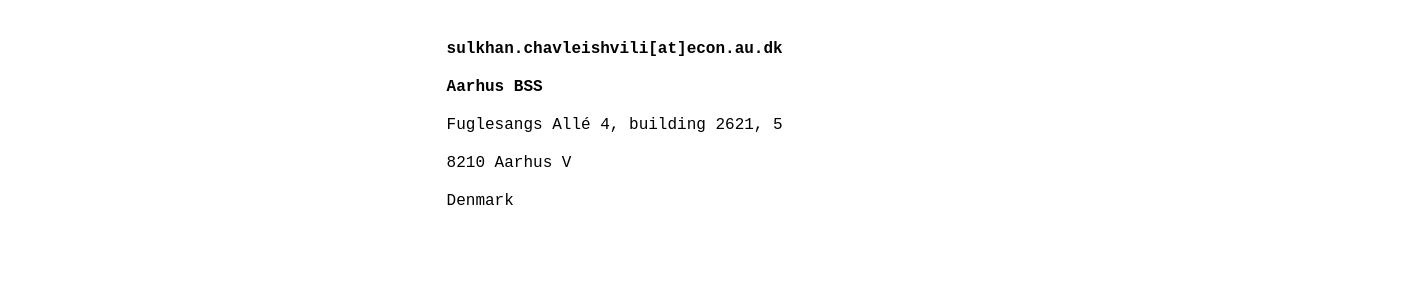
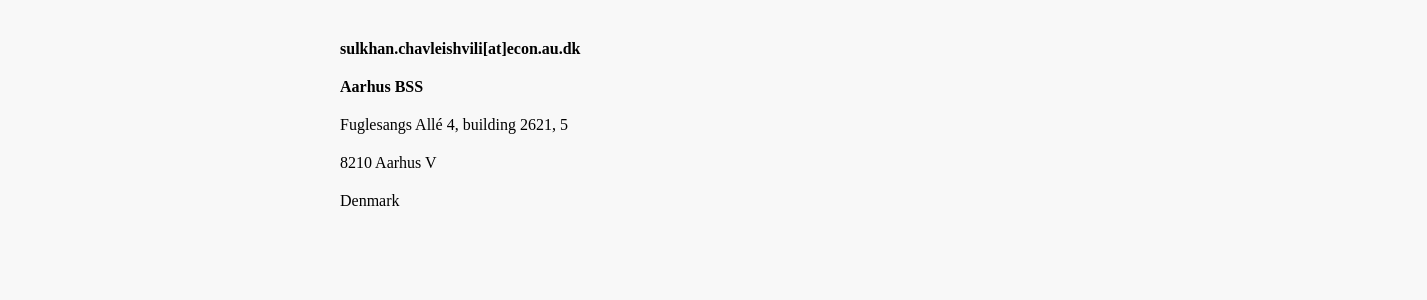
Before and after one commit to sulkhanchavleishvili/sulkhanchavleishvili.github.io, a plain HTML site: page index.html in a window 1280 px wide. Shown: the top 300 px of the page, 1427 px wide, since content can reach past the window. Drawn offline with Linux system fonts and the light colour scheme.

Commit message:
Update index.html

```diff
--- a/index.html
+++ b/index.html
@@ -8,25 +8,26 @@
         body, html {
             height: 100%;
             margin: 0;
-            font-family: "Courier New", Courier, monospace;
+            font-family: "Bodoni 72", serif;
             color: black;
-            background-color: white;
+            background-color: #f8f8f8; /* offwhite */
         }
 
         /* Sidebar style */
         .sidebar {
-            width: 25%; /* 1/3 of the page */
+            width: 25%; /* 1/4 of the page */
             height: 100%;
             position: fixed;
             top: 0;
             left: 0;
             padding: 20px;
-            background-color: white;
+            background-color: #f8f8f8; /* offwhite */
             color: black;
             display: flex;
             flex-direction: column;
             justify-content: center; /* Vertically center the content */
             align-items: flex-start; /* Align items to the left */
+            box-sizing: border-box;
         }
 
         .sidebar h1 {
@@ -49,11 +50,12 @@
 
         /* Content area style */
         .content {
-            width: 75%; /* 2/3 of the page */
+            margin-left: 25%; /* starts immediately after sidebar */
+            width: 75%;       /* takes the remaining space */
             padding: 20px;
-            margin-left: 33.33%;
             color: black;
-            background-color: white;
+            background-color: #f8f8f8; /* offwhite */
+            box-sizing: border-box;
         }
 
         .section {
@@ -68,9 +70,7 @@
         .section h2 {
             text-align: center;
             margin-top: 20px;
-        }
-        h2 {
-            font-weight: normal; /* Removes bold styling */
+            font-weight: normal;
         }
 
         /* For general centering of content in the section */
@@ -112,7 +112,7 @@
             <strong>Chavleishvili, S. (2025) </strong>
         </p>
         <p style="text-align: justify;">
-            <strong>Modeling asymmetric tail Dependence in a non-Gaussian framework, <i><span style="color: #ff1e1e;">Econometric Reviews</span>,</i> Forthcoming.</strong>
+            <strong>Modeling Asymmetric Tail Dependence in a Non-Gaussian Framework, <i><span style="color: #ff1e1e;">Econometric Reviews</span>,</i> Forthcoming.</strong>
         </p>
         <p>
             <a href="https://drive.google.com/file/d/1pUfTgIFnplaDjh21YM5zc4msMKHweElr/view?usp=drive_link" target="_blank" style="font-weight: bold; color: #ff1e1e; text-decoration: none;">[PDF]</a>
```
